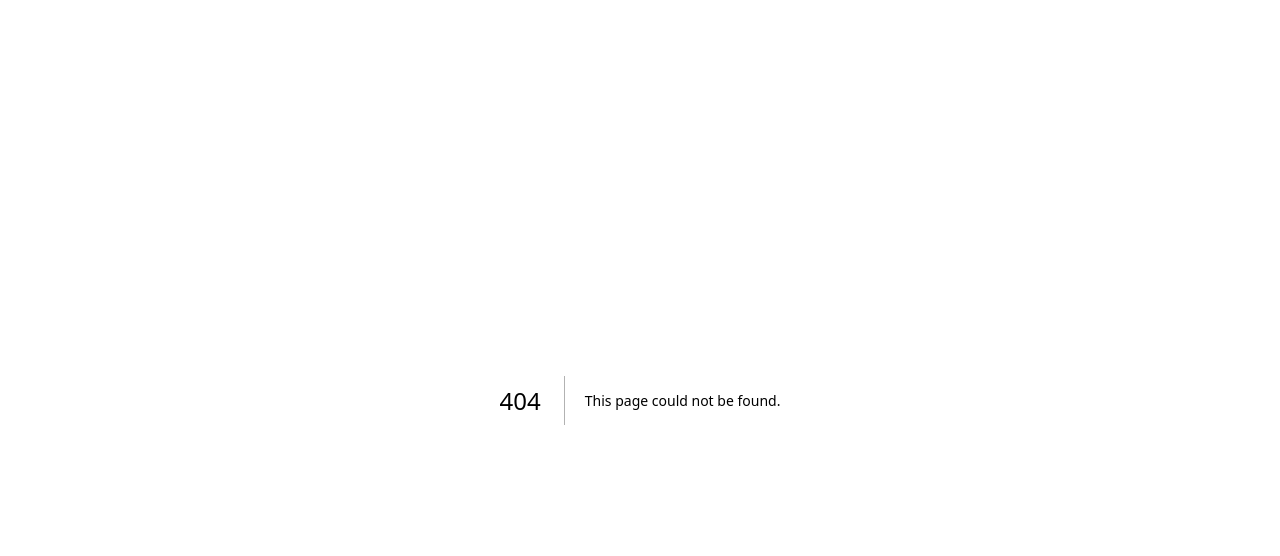
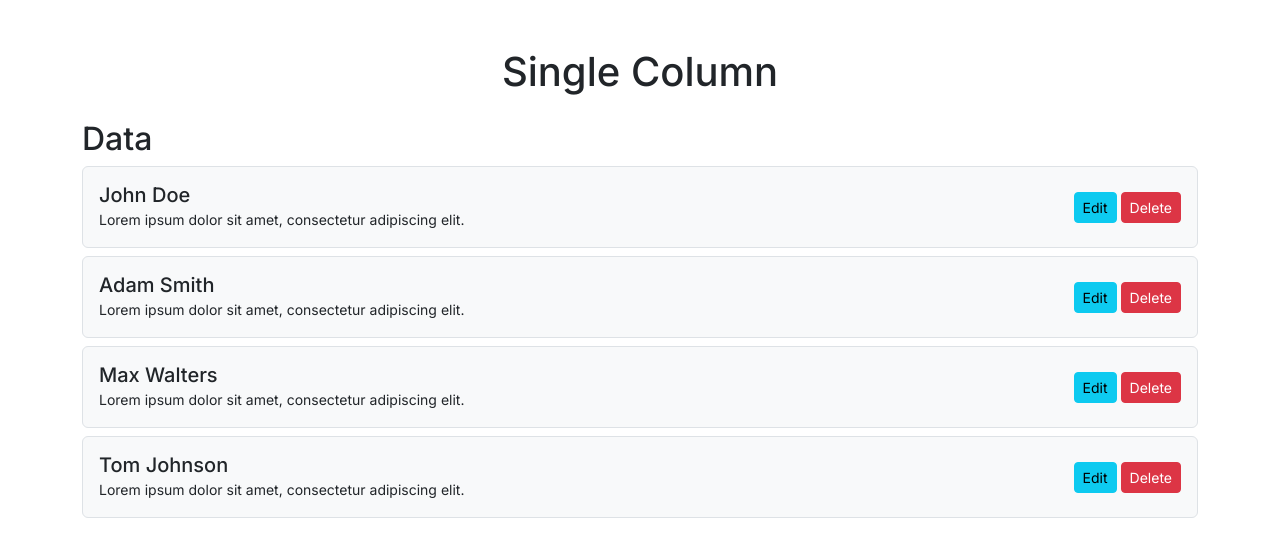
Before and after one commit to Quazirafi1/capstone-hackathon, a Next.js app: page /single_column_sortable_modular in a window 1280 px wide. Before the commit this address had no page. Shown: the top 556 px of the page. Built offline with nearby package versions, Linux system fonts and the light colour scheme; a web font is replaced by a local one.

Commit message:
single column sortable list modularized

```diff
--- a/app/single_column_sortable/page.tsx
+++ /dev/null
@@ -1,53 +0,0 @@
-"use client"
-import { useRef, useState } from 'react'
-import 'bootstrap/dist/css/bootstrap.css';
-// Make sure to import the Bootstrap CSS in your project entry file (_app.js or _app.tsx)
-// Example: import 'bootstrap/dist/css/bootstrap.min.css';
-
-export default function Home() {
-    const [people, setPeople] = useState([
-      { id: 1, name: 'John Doe', content: 'Lorem ipsum dolor sit amet, consectetur adipiscing elit.', sets: '3x10' },
-      { id: 2, name: 'Max Walters', content: 'Lorem ipsum dolor sit amet, consectetur adipiscing elit.', sets: '3x10' },
-      { id: 3, name: 'Adam Smith', content: 'Lorem ipsum dolor sit amet, consectetur adipiscing elit.', sets: '3x10' },
-      { id: 4, name: 'Tom Johnson', content: 'Lorem ipsum dolor sit amet, consectetur adipiscing elit.', sets: '3x10' },
-    ]);
-
-    const dragPerson = useRef<number>(0);
-    const draggedOverPerson = useRef<number>(0);
-    const [isDragging, setIsDragging] = useState<boolean>(false);
-
-    function handleSort() {
-      const peopleClone = [...people];
-      const temp = peopleClone[dragPerson.current];
-      peopleClone[dragPerson.current] = peopleClone[draggedOverPerson.current];
-      peopleClone[draggedOverPerson.current] = temp;
-      setPeople(peopleClone);
-      setIsDragging(false); // Reset dragging state
-    }
-
-    return (
-      <main className="container mt-5">
-        <h1 className="text-center mb-4">List of Participants</h1>
-        {people.map((person, index) => (
-          <div key={person.id}
-            className="d-flex align-items-center justify-content-between p-3 mb-2 bg-light border rounded"
-            draggable
-            onDragStart={() => { dragPerson.current = index; setIsDragging(true); }}
-            onDragEnter={() => (draggedOverPerson.current = index)}
-            onDragEnd={handleSort}
-            onDragOver={(e) => e.preventDefault()}
-            style={{ cursor: isDragging ? 'grabbing' : 'grab' }} // Change cursor based on dragging state
-          >
-            <div>
-              <h5 className="mb-0">{person.name}</h5>
-              <small>{person.content}</small>
-            </div>
-            <div>
-              <button className="btn btn-info btn-sm mx-1">Edit</button>
-              <button className="btn btn-danger btn-sm">Delete</button>
-            </div>
-          </div>
-        ))}
-      </main>
-    );
-  }
--- /dev/null
+++ b/app/single_column_sortable_modular/page.tsx
@@ -0,0 +1,78 @@
+'use client'
+
+import React, { useRef, useState } from 'react';
+import Column from '../ui/sortable_list/column';
+import 'bootstrap/dist/css/bootstrap.css';
+import { Person, Columns } from '../ui/types'; // Assuming types.ts is in the same directory
+
+export default function Home() {
+  const [columns, setColumns] = useState<Columns>({
+    data: [
+      { id: 1, name: 'John Doe', content: 'Lorem ipsum dolor sit amet, consectetur adipiscing elit.', sets: '3x10' },
+      { id: 3, name: 'Adam Smith', content: 'Lorem ipsum dolor sit amet, consectetur adipiscing elit.', sets: '3x10' },
+      { id: 2, name: 'Max Walters', content: 'Lorem ipsum dolor sit amet, consectetur adipiscing elit.', sets: '3x10' },
+      { id: 4, name: 'Tom Johnson', content: 'Lorem ipsum dolor sit amet, consectetur adipiscing elit.', sets: '3x10' }
+    ]
+  });
+
+  const dragPerson = useRef<{ index: number; column: string }>({ index: -1, column: '' });
+  const [isDragging, setIsDragging] = useState<boolean>(false);
+
+  const handleDragStart = (index: number, column: string) => {
+    dragPerson.current = { index, column };
+    setIsDragging(true);
+  };
+
+  const getDropIndex = (e: React.DragEvent, list: Person[]): number => {
+    const target = e.target as HTMLElement;
+    const rect = target.getBoundingClientRect();
+    const offsetY = e.clientY - rect.top;
+    return offsetY > rect.height / 2 ? list.findIndex(p => p.id === parseInt(target.id)) + 1 : list.findIndex(p => p.id === parseInt(target.id));
+  };
+
+  const handleDrop = (e: React.DragEvent, targetColumn: string) => {
+    const dropIndex = getDropIndex(e, columns[targetColumn]);
+    const sourceIndex = dragPerson.current.index;
+    const sourceColumn = dragPerson.current.column;
+
+    if (targetColumn === sourceColumn && dropIndex === sourceIndex) {
+      return;
+    }
+
+    const sourceItems = [...columns[sourceColumn]];
+    const targetItems = targetColumn === sourceColumn ? sourceItems : [...columns[targetColumn]];
+    const [item] = sourceItems.splice(sourceIndex, 1);
+    targetItems.splice(dropIndex, 0, item);
+
+    setColumns(prev => ({
+      ...prev,
+      [sourceColumn]: sourceItems,
+      [targetColumn]: targetItems
+    }));
+
+    setIsDragging(false);
+  };
+
+  const handleDragOver = (e: React.DragEvent) => {
+    e.preventDefault(); // Necessary to allow dropping
+  };
+
+  return (
+    <main className="container mt-5">
+      <h1 className="text-center mb-4">Single Column</h1>
+      <div className="row">
+        {Object.entries(columns).map(([key, list]) => (
+          <Column
+            key={key}
+            columnKey={key}
+            list={list}
+            handleDragOver={handleDragOver}
+            handleDrop={handleDrop}
+            handleDragStart={handleDragStart}
+            isDragging={isDragging}
+          />
+        ))}
+      </div>
+    </main>
+  );
+}
```
